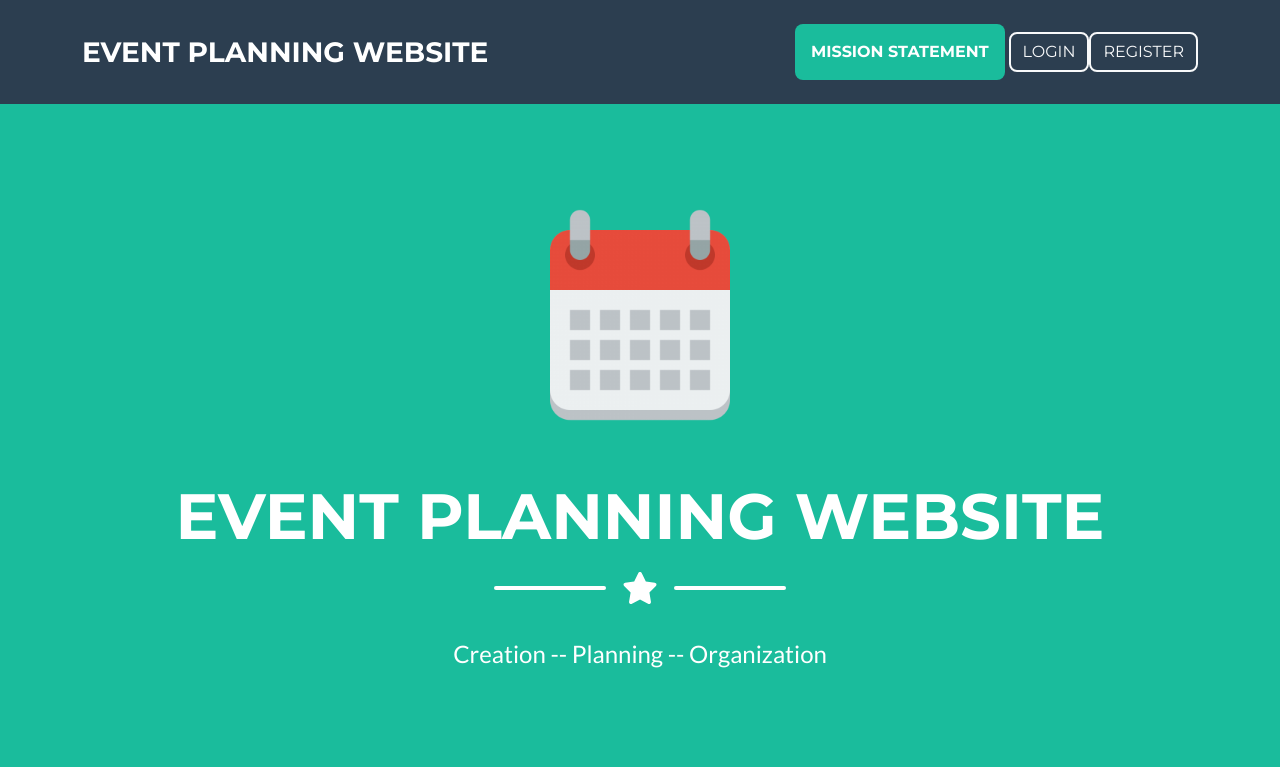
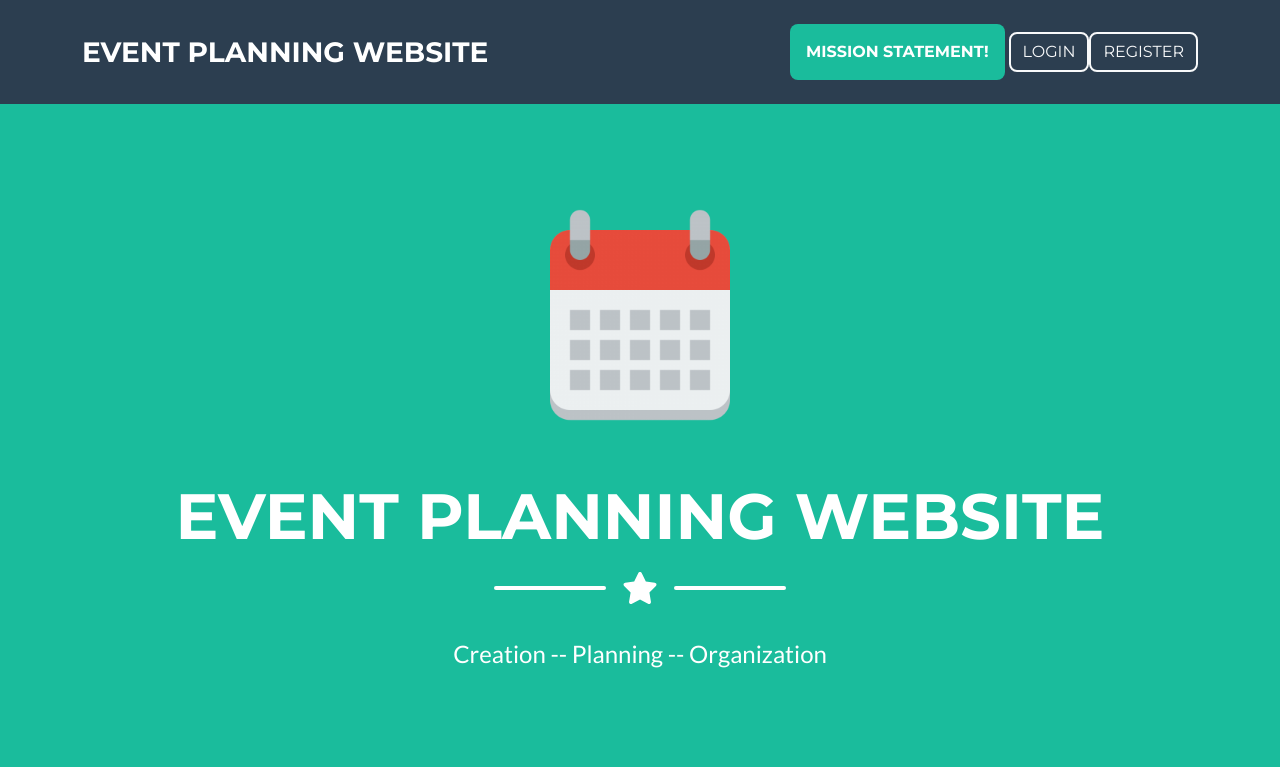
Before and after one commit to lohnerj/midtermproject, a PHP site: page /midterm/ in a window 1280 px wide. Shown: the top 767 px of the page. Run offline with PHP 8.4, Linux system fonts and the light colour scheme; some libraries are stand-ins or nearby versions.

Commit message:
Update index

```diff
--- a/index.php
+++ b/index.php
@@ -28,7 +28,7 @@
                 </button>
                 <div class="collapse navbar-collapse" id="navbarResponsive">
                     <ul class="navbar-nav ms-auto">
-                        <li class="nav-item mx-0 mx-lg-1"><a class="nav-link py-3 px-0 px-lg-3 rounded" href="#portfolio">Mission Statement</a></li>
+                        <li class="nav-item mx-0 mx-lg-1"><a class="nav-link py-3 px-0 px-lg-3 rounded" href="#portfolio">Mission Statement!</a></li>
 
                     </ul>
                     <a class="btn btn-outline-light" href="./5/login.php">Login</a>
```
